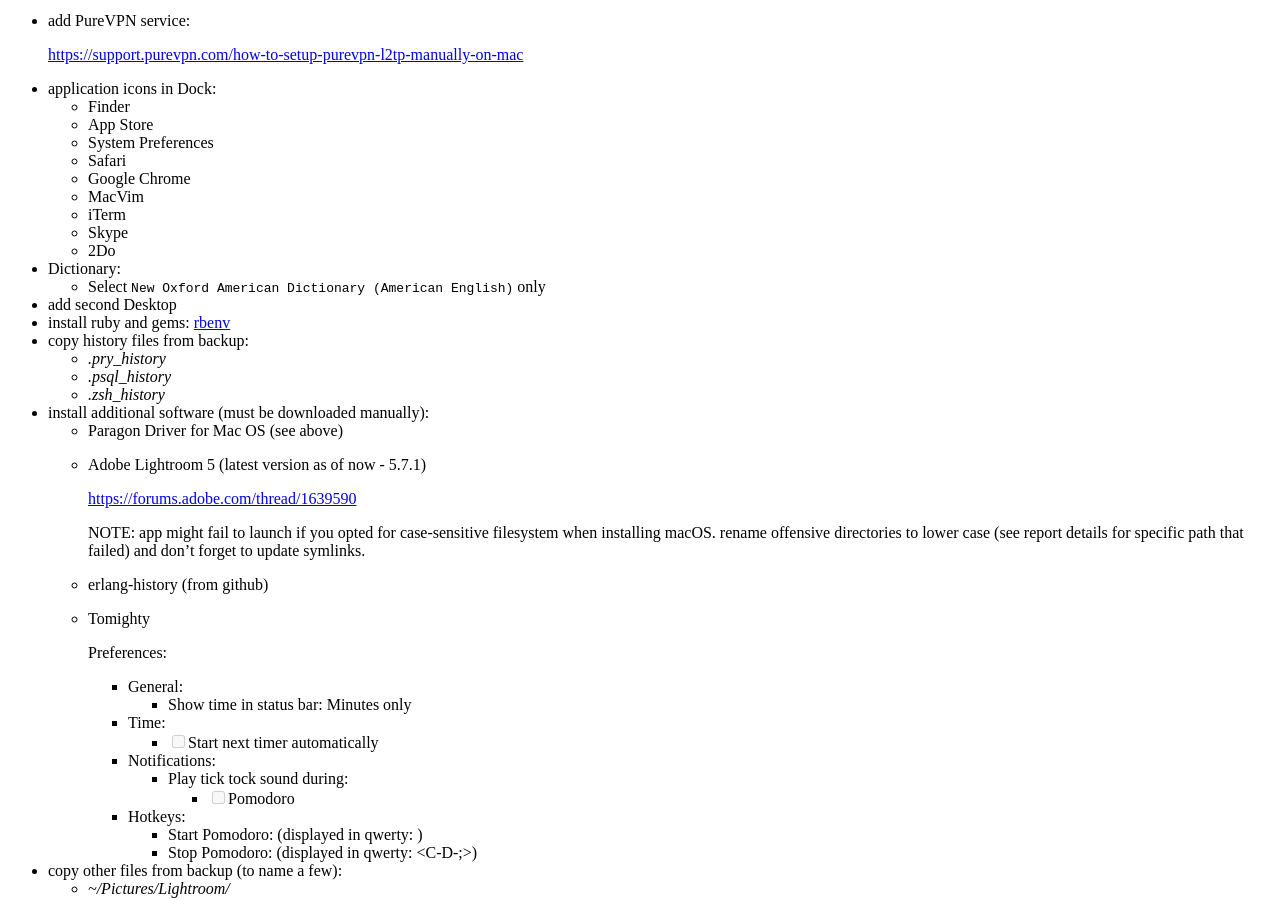
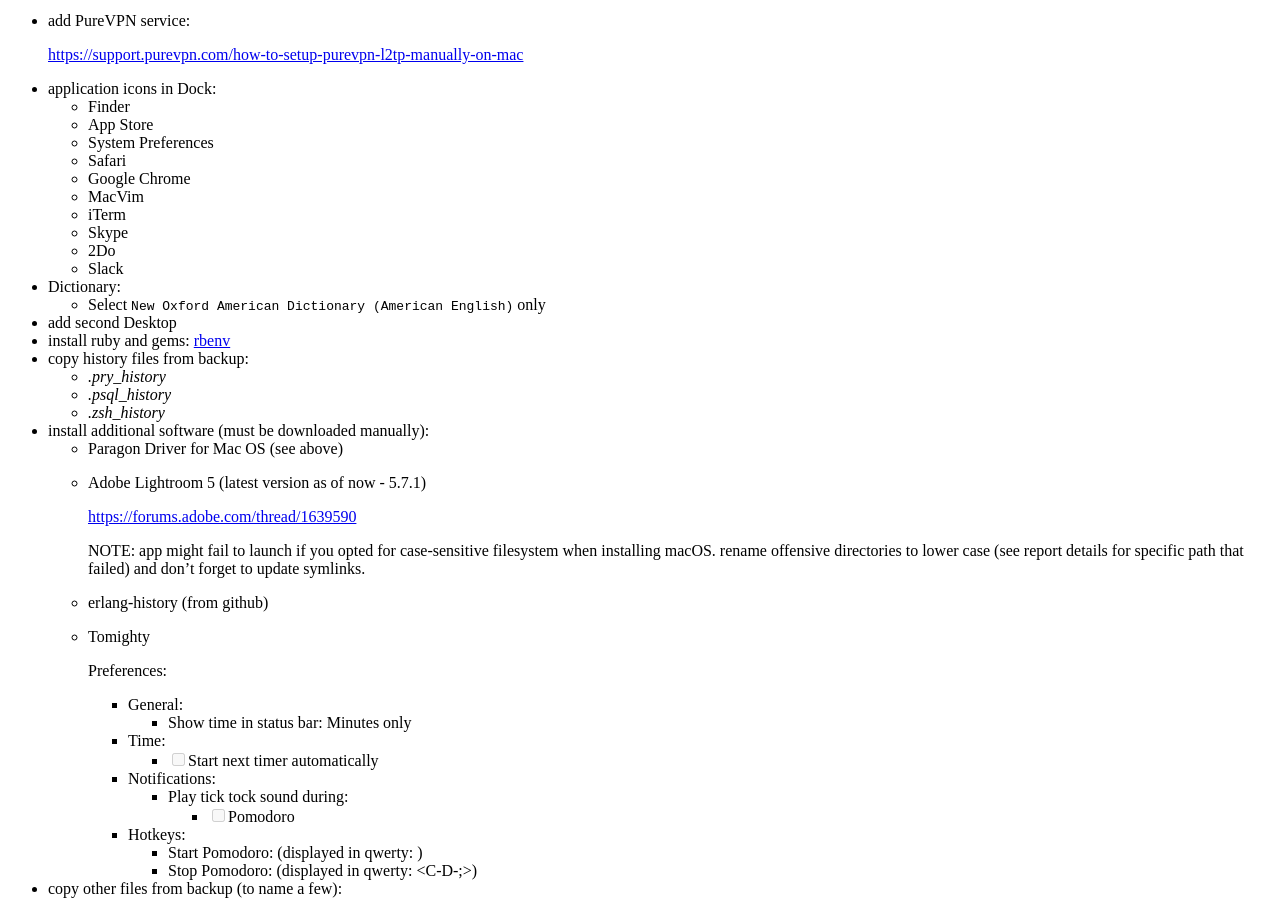
Before and after one commit to tap349/tap349.github.io, a Jekyll site: the page built from _posts/2016-10-03-macos-configuration.md, in a window 1280 px wide and 900 px high, scrolled down 955 px. Built offline with Jekyll 4.4.1, drawn with Linux system fonts in a browser that asks for light colours.

Commit message:
update 2017-02-06_14:13:46

```diff
--- a/_posts/2016-10-03-macos-configuration.md
+++ b/_posts/2016-10-03-macos-configuration.md
@@ -63,6 +63,7 @@
   - iTerm
   - Skype
   - 2Do
+  - Slack
 - Dictionary:
   - Select `New Oxford American Dictionary (American English)` only
 - add second Desktop
```
